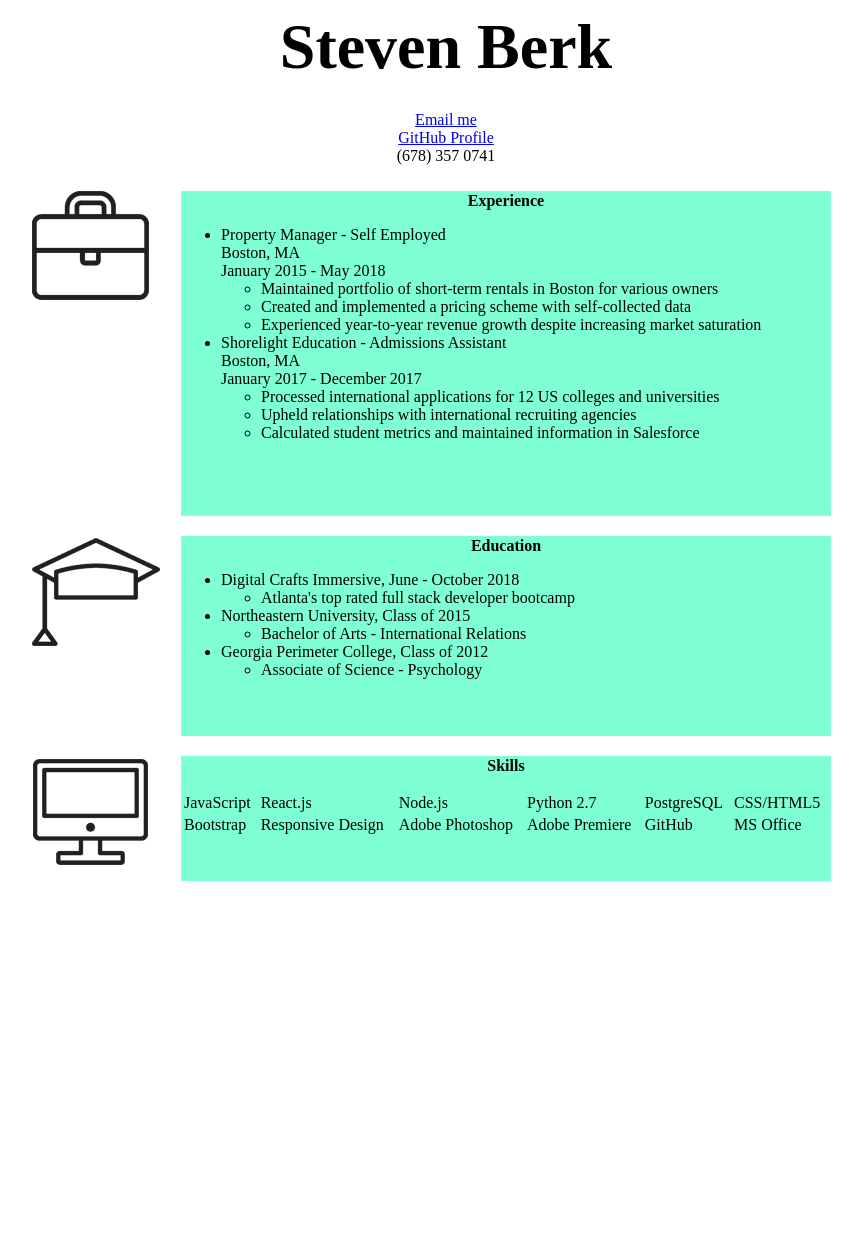
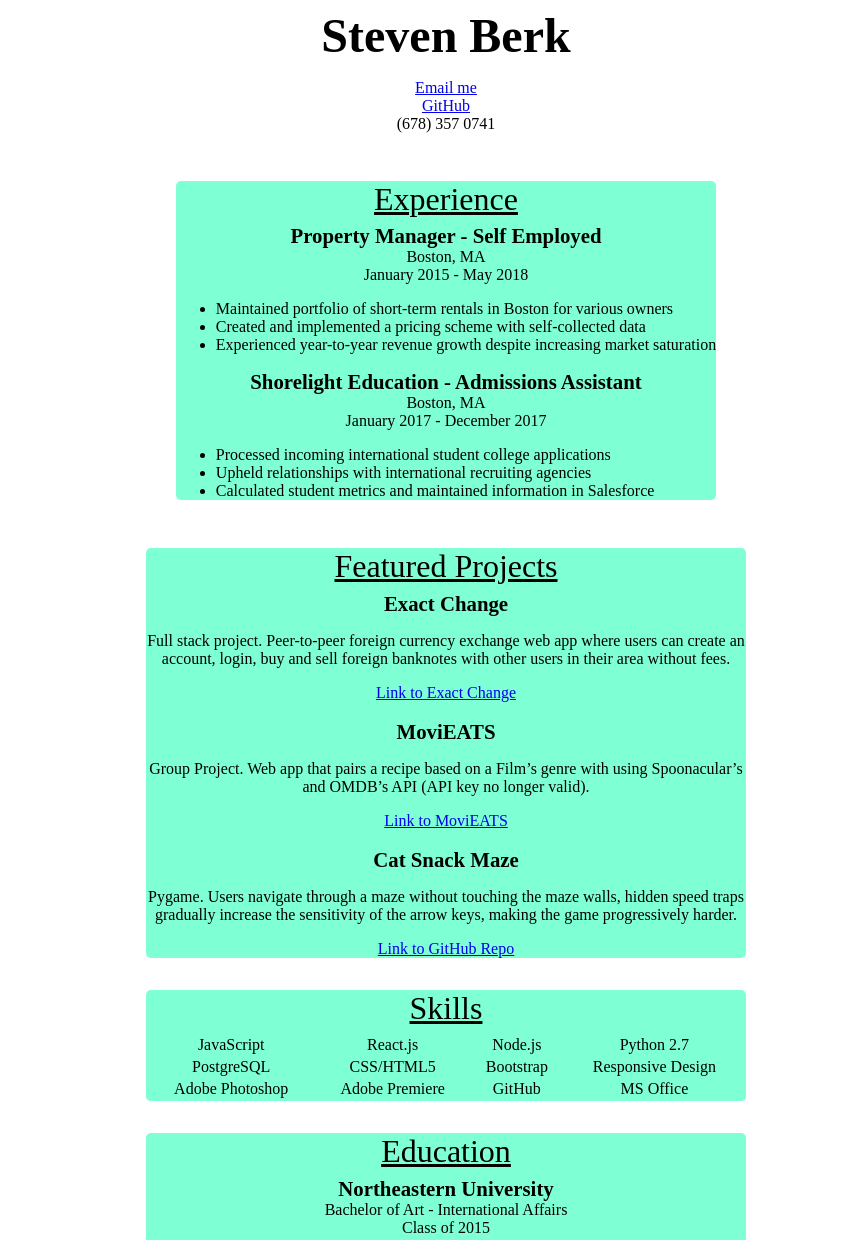
Before and after one commit to stevenberk/stevenberk.github.io, a plain HTML site: page index.html in a window 1280 px wide. Shown: the top 1240 px of the page, without its empty margins (194-1056 px from the left). Before the commit the page ends 891 px from the top, so only its background shows below. Drawn offline with Linux system fonts and the light colour scheme.

Commit message:
working version is complete will refactor icons later

```diff
--- a/index.html
+++ b/index.html
@@ -11,93 +11,81 @@
 </head>
 <style>
 
-body {
-   margin: 0px;
-   min-height: 100%;
-   width: 100%;
-
+html, body {
+   /* margin: 0px; */
+   /* height: 100%;
+   width: 100%; */
+    display: flex;
+    flex-direction: column;
+    align-items: center;
+    justify-content: center;
 }
 
 .flexContainer {
     display: flex;
     flex-direction: column;
-    font-family: avenir;
     align-items: center;
     justify-content: center;
+    font-family: avenir;
 
+    max-width: 600px;
 }
 
 .nameBox{
-    height: 75px;
-    width: 650px;
-    margin: 10px;
-    font-size: 4em;
+
+    font-size: 3em;
     font-weight: bold;
     text-align: center;
 }
 
-.experienceContainter {
-    display: flex;
-    width: 850px;
+
+.sectionHeader{
+    font-size: 2em;
+    width: 100%;
+    text-decoration: underline;
+    margin-bottom: .2em;
 }
 
 p {
     text-align: center;
+
 }
 
-.experience {
-    width: 650px;
-    height: 325px;
-    background-color: aquamarine;
-    margin: 10px;
+table{
+    text-align: center;
+    width: 100%;
+
 }
 
-.workIcon {
-    height: 120px;
-    width:  110px;
-    padding: 10px;
-    margin-right: 20px;
+.jobStats{
+    text-align: center;
+
 }
 
-.educationContainer {
-    display: flex;
-    width: 850px;
-}
-
-.education {
-    width: 650px;
-    height: 200px;
-    background-color: aquamarine;
-    margin: 10px;
-
-}
-.educationIcon {
-    height: 110px;
-    width:  130px;
-    padding: 10px;
+.boxHeader {
+    text-align: center;
+    font-weight: bold;
+    font-size: 1.3em;
+    margin: 0;
 }
 
 
-.boxHeader {
-    text-align: center;
-    margin-top: 1px;
-    font-weight: bold;
-}
 
-.rightAlight {
-    text-align: right;
-}
-
-.skills {
-    width: 650px;
-    height: 125px;
-    background-color: aquamarine;
-    margin: 10px;
+.portfolioList{
+    list-style-type: none;
+    margin: 0;
+    padding: 0;
 
 }
 
-table {
+.widthfixer{
     width: 100%;
+}
+
+.colorstlye{
+    background-color: aquamarine;
+    width: 100%;
+    border-radius: 5px;
 }
 
 .fade {
@@ -117,31 +105,34 @@ table {
 </style>
 
 <body>
-<div class="flexContainer ">
+<div class="flexContainer fade">
     <div class="nameBox">
         Steven Berk
     </div>
-    <div class ="fade">
+    <div >
         <p>
         <a href="mailto:steven.e.berk@gmail.com">Email me</a>
         <br>
-            <a href="https://www.github.com/stevenberk">GitHub Profile</a>
+        <a href="https://www.github.com/stevenberk">GitHub</a>
         <br>
         (678) 357 0741
         </p>
     </div>
-<div class="experienceContainter fade">
-<div class="workIcon">
-    <img src="/work.png">
+
+
+
+<!-- work experience -->
+    <div>
+        <div class="colorstlye">
+            <p class="sectionHeader">Experience</p>
+            <div class="jobStats">
+                <p class="boxHeader">
+                    Property Manager -  Self Employed
+                </p>
+                Boston, MA
+                <br>
+                January 2015 - May 2018
             </div>
-    <div class="experience">
-        <p class="boxHeader">Experience<p>
-        <ul>
-            <li>
-                Property Manager - Self Employed <br>
-                Boston, MA <br>
-                January 2015 - May 2018
-                <br>
             <ul>
                 <li>
                     Maintained portfolio of short-term rentals in Boston for various owners
@@ -153,14 +144,17 @@ table {
                     Experienced year-to-year revenue growth despite increasing market saturation
                 </li>
             </ul>
-            </li>
-            <li>
-                Shorelight Education - Admissions Assistant <br>
-                Boston, MA <br>
+            <div class="jobStats">
+                <p class="boxHeader">
+                Shorelight Education - Admissions Assistant
+                </p>
+                Boston, MA
+                <br>
                 January 2017 - December 2017
+            </div>
             <ul>
                 <li>
-                    Processed international applications for 12 US colleges and universities
+                    Processed incoming international student college applications
                 </li>
                 <li>
                     Upheld relationships with international recruiting agencies
@@ -169,58 +163,61 @@ table {
                     Calculated student metrics and maintained information in Salesforce
                 </li>
             </ul>
-            </li>
-
-        </ul>
-
         </div>
     </div>
-<div class="educationContainer fade">
-    <div class="educationIcon">
-        <img src="/education.png">
+
+<!-- portfolio -->
+    <div>
+        <div class="colorstlye">
+            <p class="sectionHeader">
+                Featured Projects
+            </p>
+            <ul class="portfolioList">
+            <li>
+                <div class="jobStats">
+                    <p class="boxHeader">
+                        Exact Change
+                    </p>
+                    <p>
+                    Full stack project. Peer-to-peer foreign currency exchange web app where users can create an account, login, buy and sell foreign banknotes with other users in their area without fees.
+                    </p>
+                    <a href="http://ec2-54-227-200-110.compute-1.amazonaws.com">Link to Exact Change</a>
                 </div>
-    <div class="education">
-        <p class="boxHeader">Education</p>
-
-        <ul>
+            </li>
+            <br>
             <li>
-                Digital Crafts Immersive, June - October 2018
+                <div class="jobStats">
+                    <p class="boxHeader">
+                        MoviEATS
+                    </p>
+                    <p>
+                    Group Project. Web app that pairs a recipe based on a Film’s genre with using Spoonacular’s and OMDB’s API (API key no longer valid).
+                    </p>
+                    <a href="https://tracymusiker.github.io/">Link to MoviEATS</a>
+                </div>
+            </li>
             <br>
-                <ul>
             <li>
-                    Atlanta's top rated full stack developer bootcamp
+                <div class="jobStats">
+                    <p class="boxHeader">
+                        Cat Snack Maze
+                    </p>
+                    <p>
+                    Pygame. Users navigate through a maze without touching the maze walls, hidden speed traps gradually increase the sensitivity of the arrow keys, making the game progressively harder.
+                    </p>
+                    <a href="https://github.com/stevenberk/pygame">Link to GitHub Repo</a>
+                </div>
             </li>
             </ul>
-                </li>
-            <li>
-                Northeastern University, Class of 2015
-                <br>
-                <ul>
-                    <li>
-                    Bachelor of Arts - International Relations
-                    </li>
-                </ul>
-            </li>
-            <li>
-                Georgia Perimeter College, Class of 2012
-                <br>
-                <ul>
-                    <li>
-                        Associate of Science - Psychology
-                    </li>
-                </ul>
-            </li>
-        </ul>
-
         </div>
     </div>
-<div class="educationContainer fade">
-    <div class="educationIcon">
-        <img src="/skills.png">
-    </div>
-    <div class="skills">
-        <p class="boxHeader">Skills</p>
-        <table >
+
+
+<!-- skills -->
+    <div class="widthfixer">
+        <div class="colorstlye">
+            <p class="sectionHeader ">Skills</p>
+            <table class="colorstlye">
                 <tr>
                     <td>
                         JavaScript
@@ -234,20 +231,22 @@ table {
                     <td>
                         Python 2.7
                     </td>
+                </tr>
+                <tr>
                     <td>
                         PostgreSQL
                     </td>
                     <td>
                         CSS/HTML5
                     </td>
-            </tr>
-            <tr>
                     <td>
                         Bootstrap
                     </td>
                     <td>
                         Responsive Design
                     </td>
+                </tr>
+                <tr>
                     <td>
                         Adobe Photoshop
                     </td>
@@ -260,11 +259,38 @@ table {
                     <td>
                         MS Office
                     </td>
-
                 </tr>
             </table>
         </div>
     </div>
+
+
+
+<!-- education -->
+    <div class="widthfixer">
+        <div class="colorstlye">
+            <p class="sectionHeader">Education</p>
+            <div class="jobStats">
+                <p class="boxHeader">
+                Northeastern University
+                </p>
+                Bachelor of Art - International Affairs
+                <br>
+                Class of 2015
+            </div>
+            <br>
+            <div class="jobStats">
+                <p class="boxHeader">
+                Digital Crafts
+                </p>
+                Full Stack Developer Immersive Bootcamp
+                <br>
+                June 2018 - October 2018
+            </div>
+        </div>
+    </div>
+
+
 </div>
 </body>
 </html>
```
Lines whose indentation alone changed are shown as unchanged.
